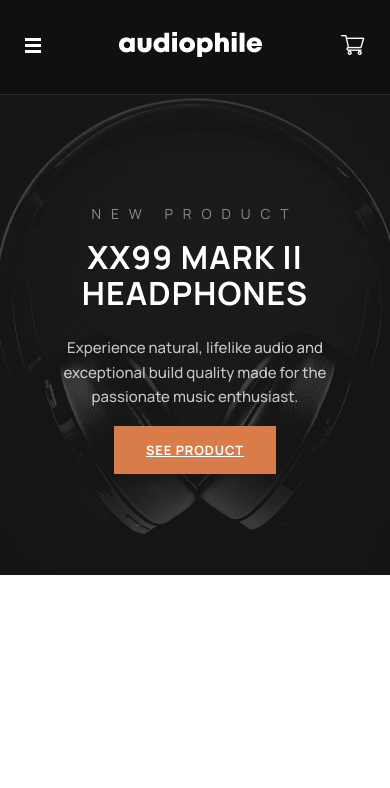
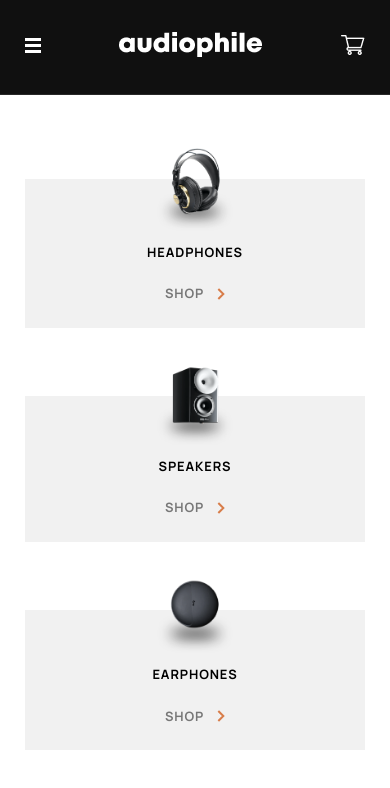
Before and after one commit to bluepersia/audiophile-frontend, a React (Vite) app: page / in a window 390 px wide. Both pictures are taken after a click on the button 32 px from the left and 46 px from the top of the page. Shown: the top 788 px of the page. Built offline with nearby package versions, Linux system fonts and the light colour scheme.

Commit message:
Mobile menu

```diff
--- a/src/App.scss
+++ b/src/App.scss
@@ -114,6 +114,14 @@ body {
   background-color: var(--color-light-orange);
 }
 
+.categories-list {
+  @extend .u-container;
+  @extend .u-reset-list;
+}
+.categories-list li {
+  flex-basis: 33%;
+}
+
 @media (min-width: 768px) {
   .h3 {
     @include h1-styles;
@@ -126,6 +134,11 @@ body {
   margin: 0 auto;
 }
 
+.u-reset-list {
+  list-style: none;
+  padding-left: 0;
+}
+
 @media (min-width: 768px) {
   .u-container {
     width: 89%;
--- a/src/components/shared/CategoryCard/CategoryCard.tsx
+++ b/src/components/shared/CategoryCard/CategoryCard.tsx
@@ -1,6 +1,7 @@
 import { Link } from "react-router-dom";
 import styles from "./category-card.module.scss";
 import arrowImg from "../../../assets/shared/icon-arrow-right.svg";
+import clsx from "clsx";
 
 type Props = {
   category: "earphones" | "headphones" | "speakers";
@@ -8,10 +9,17 @@ type Props = {
 export default function CategoryCard({ category }: Props) {
   return (
     <li className={styles.card}>
-      <img className={styles.img} alt="" src={`${category}-category.png`} />
-      <h3 className={styles.title}>{category}</h3>
-      <Link to={`/category/${category}`}>
-        Shop
+      <img
+        className={styles.img}
+        alt=""
+        src={`/assets/shared/${category}-category.png`}
+      />
+      <h3 className={clsx(styles.title, "subtitle")}>{category}</h3>
+      <Link
+        to={`/category/${category}`}
+        className={clsx(styles.shopLink, "subtitle")}
+      >
+        <span>Shop</span>
         <img src={arrowImg} className={styles.arrowImg} alt="" />
       </Link>
     </li>
--- a/src/components/shared/CategoryCard/category-card.module.scss
+++ b/src/components/shared/CategoryCard/category-card.module.scss
@@ -0,0 +1,34 @@
+.card {
+  text-align: center;
+  background-color: var(--color-light-gray);
+  padding: 1.46rem;
+}
+
+.img {
+  width: 6rem;
+  position: relative;
+  margin-top: -3.5rem;
+}
+
+.title {
+  color: var(--color-black);
+  margin-bottom: 1.13rem;
+}
+
+.shopLink {
+  text-decoration: none;
+  display: flex;
+  align-items: center;
+  justify-content: center;
+  gap: 0.86rem;
+}
+.shopLink span {
+  color: var(--color-black);
+  opacity: 50%;
+  transition: color 300ms, opacity 300ms;
+}
+
+.shopLink:hover span {
+  opacity: 100%;
+  color: var(--color-orange);
+}
--- a/src/components/shared/Header/Header.tsx
+++ b/src/components/shared/Header/Header.tsx
@@ -5,11 +5,19 @@ import cartIcon from "../../../assets/shared/cartIcon.png";
 import Nav from "../Nav/Nav";
 import clsx from "clsx";
 import { Link } from "react-router-dom";
+import { useContext } from "react";
+import { UIContext } from "../../../contexts/UIProvider";
 export default function Header() {
+  const uiContext = useContext(UIContext);
+
   return (
     <header className={clsx(styles.header)}>
       <div className={clsx(styles.inner, "u-container")}>
-        <button className={styles.menuBtn} aria-label="Toggle mobile menu">
+        <button
+          onClick={() => uiContext?.setIsMobileMenuOpen((prev) => !prev)}
+          className={styles.menuBtn}
+          aria-label="Toggle mobile menu"
+        >
           <img className={styles.menuIcon} alt="" src={mobileMenuBtn} />
         </button>
         <Link to="/">
--- a/src/components/shared/Layout/Layout.tsx
+++ b/src/components/shared/Layout/Layout.tsx
@@ -1,13 +1,17 @@
 import { Outlet } from "react-router-dom";
 import Header from "../Header/Header";
+import OverlayRoot from "../OverlayRoot/OverlayRoot";
+import UIProvider from "../../../contexts/UIProvider";
+import styles from "./layout.module.scss";
 
 export default function Layout() {
   return (
-    <>
+    <UIProvider>
       <Header />
-      <main>
+      <main className={styles.main}>
         <Outlet />
+        <OverlayRoot />
       </main>
-    </>
+    </UIProvider>
   );
 }
--- /dev/null
+++ b/src/components/shared/Layout/layout.module.scss
@@ -0,0 +1,3 @@
+.main {
+  position: relative;
+}
--- a/src/components/shared/MobileMenu/MobileMenu.tsx
+++ b/src/components/shared/MobileMenu/MobileMenu.tsx
@@ -1,12 +1,15 @@
+import clsx from "clsx";
 import CategoryCard from "../CategoryCard/CategoryCard";
 import styles from "./mobile-menu.module.scss";
 
 export default function MobileMenu() {
   return (
-    <ul className={styles.mobileMenu}>
-      <CategoryCard category="headphones" />
-      <CategoryCard category="speakers" />
-      <CategoryCard category="earphones" />
-    </ul>
+    <div className={clsx(styles.wrapper)}>
+      <ul className={clsx(styles.mobileMenu, "categories-list")}>
+        <CategoryCard category="headphones" />
+        <CategoryCard category="speakers" />
+        <CategoryCard category="earphones" />
+      </ul>
+    </div>
   );
 }
--- a/src/components/shared/MobileMenu/mobile-menu.module.scss
+++ b/src/components/shared/MobileMenu/mobile-menu.module.scss
@@ -0,0 +1,16 @@
+.wrapper {
+  background-color: var(--color-white);
+}
+.mobileMenu {
+  display: flex;
+  flex-direction: column;
+  gap: 4.53rem;
+  padding: 5.6rem 0 2.13rem;
+}
+
+@media (min-width: 768px) {
+  .mobileMenu {
+    flex-direction: row;
+    gap: 0.66rem;
+  }
+}
--- a/src/components/shared/OverlayRoot/OverlayRoot.tsx
+++ b/src/components/shared/OverlayRoot/OverlayRoot.tsx
@@ -2,9 +2,18 @@ import { useContext } from "react";
 
 import styles from "./overlay-root.module.scss";
 import { UIContext } from "../../../contexts/UIProvider";
+import MobileMenu from "../MobileMenu/MobileMenu";
 
 export default function OverlayRoot() {
   const uiContext = useContext(UIContext);
 
-  return <div className={styles.overlayRoot}></div>;
+  const isOpen = uiContext?.isMobileMenuOpen;
+
+  return (
+    isOpen && (
+      <div className={styles.overlayRoot}>
+        {uiContext.isMobileMenuOpen && <MobileMenu />}
+      </div>
+    )
+  );
 }
--- a/src/components/shared/OverlayRoot/overlay-root.module.scss
+++ b/src/components/shared/OverlayRoot/overlay-root.module.scss
@@ -0,0 +1,8 @@
+.overlayRoot {
+  position: absolute;
+  left: 0px;
+  top: 0px;
+  width: 100%;
+  height: 100%;
+  background-color: rgba(0, 0, 0, 40%);
+}
```
